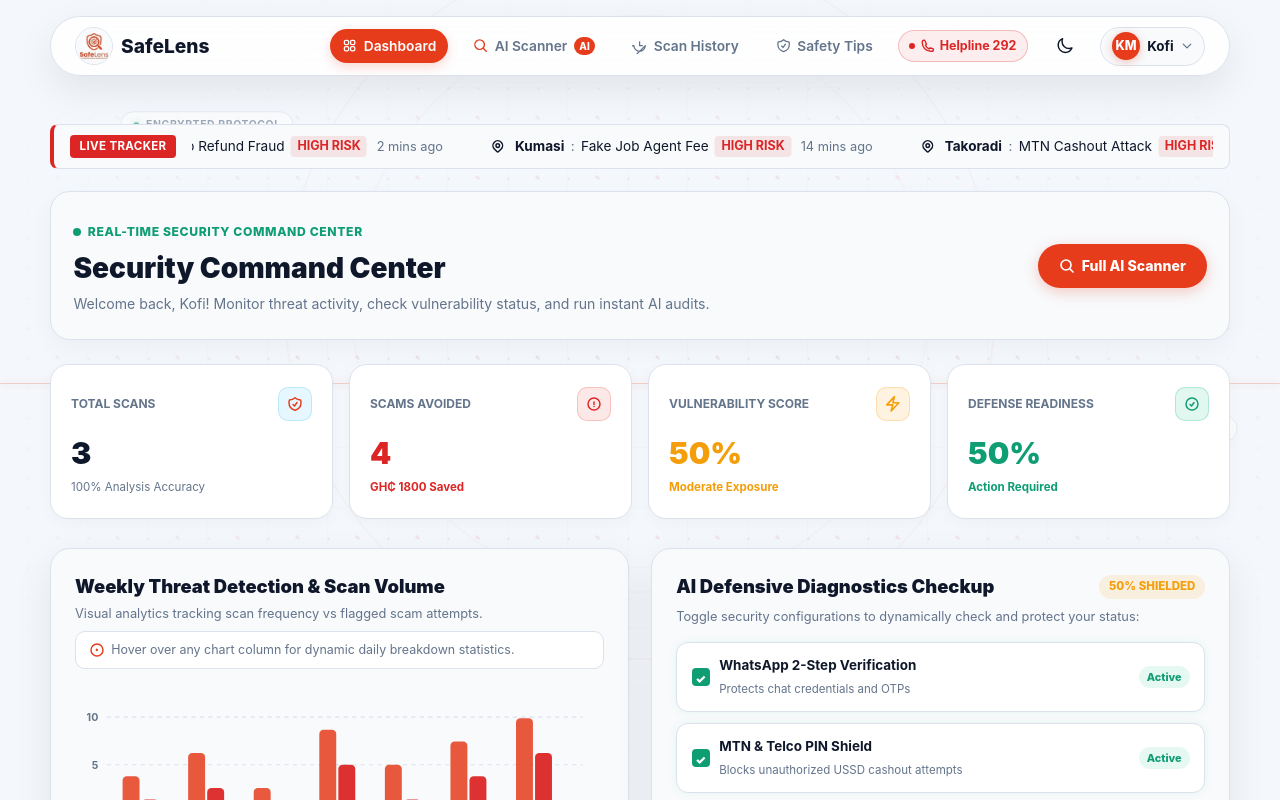
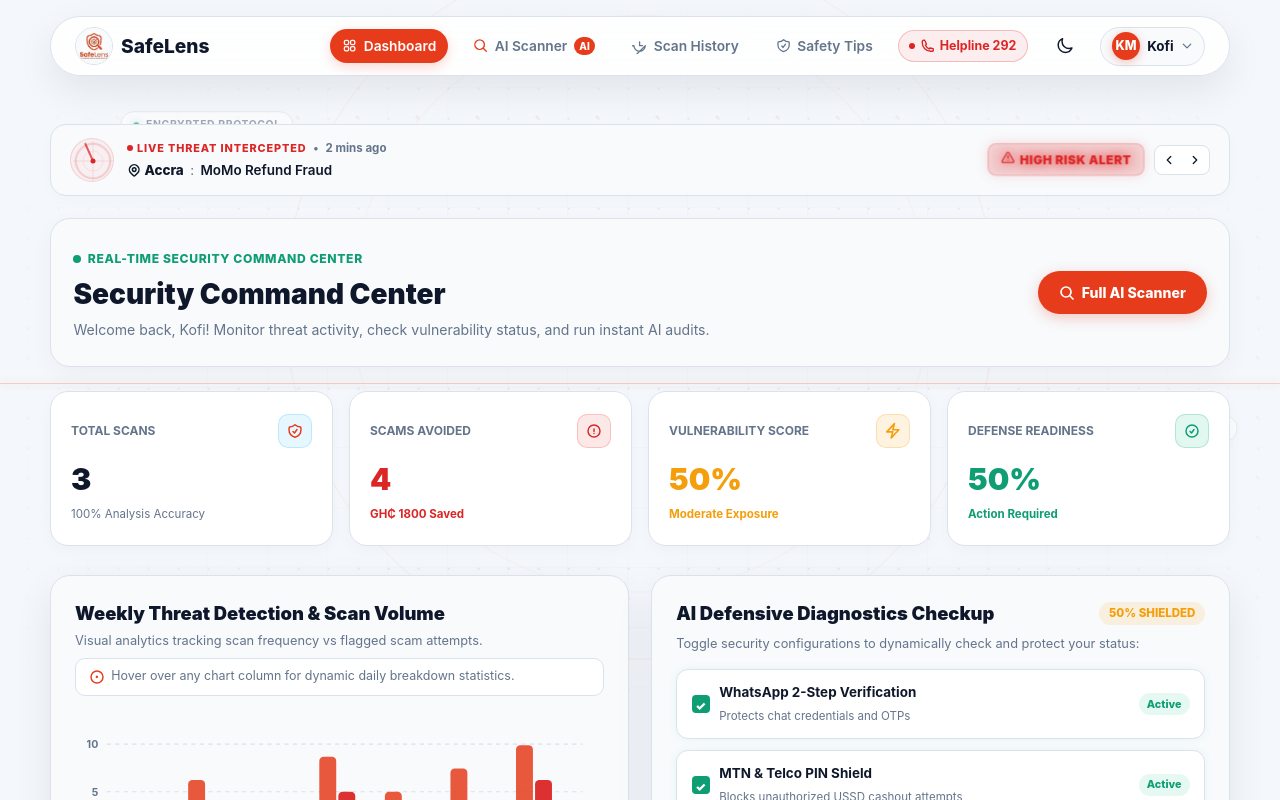
Before and after one commit to agudu50/SafeLens, a React (Vite) app in the folder client/: page /dashboard in a window 1280 px wide. Both pictures are taken after a click on the button "Quick Demo Login (Kofi Mensah)". Shown: the top 800 px of the page. Built offline with nearby package versions, Linux system fonts and the light colour scheme.

Commit message:
enhanced the dashboard page

```diff
--- a/client/src/pages/Dashboard.jsx
+++ b/client/src/pages/Dashboard.jsx
@@ -41,6 +41,7 @@ export default function Dashboard({ user }) {
   const [hoveredSlice, setHoveredSlice] = useState(null)
   const [hoveredBar, setHoveredBar] = useState(null)
   const [activeFilter, setActiveFilter] = useState('all') // 'all', 'link', 'screenshot', 'message', 'email'
+  const [currentTickerIdx, setCurrentTickerIdx] = useState(0)
 
   // Interactive Security Checklist state
   const [checklist, setChecklist] = useState([
@@ -55,6 +56,13 @@ export default function Dashboard({ user }) {
     if (historyData && historyData.length > 0) {
       setScanAuditTrail(historyData.slice(0, 8))
     }
+  }, [])
+
+  useEffect(() => {
+    const timer = setInterval(() => {
+      setCurrentTickerIdx((prev) => (prev + 1) % tickerReports.length)
+    }, 4500)
+    return () => clearInterval(timer)
   }, [])
 
   // Calculate dynamic security metrics
@@ -98,23 +106,136 @@ export default function Dashboard({ user }) {
   return (
     <PageContainer>
       <div className="dash-container">
-        {/* Live Scam Ticker Marquee */}
-        <div className="ticker-container animate-slide-up" style={{ marginBottom: '1.4rem' }}>
-          <span className="ticker-label">Live Tracker</span>
-          <div className="ticker-wrap">
-            <div className="ticker-content">
-              {tickerReports.map((report, idx) => (
-                <span className="ticker-item" key={`dash-ticker-${idx}`}>
+        {/* Keyframe Animations Injection for Live Threat Radar */}
+        <style>{`
+          @keyframes radarSweep {
+            0% { transform: rotate(0deg); }
+            100% { transform: rotate(360deg); }
+          }
+          @keyframes radarPulse {
+            0% { transform: scale(0.9); opacity: 0.2; }
+            50% { transform: scale(1.15); opacity: 0.65; }
+            100% { transform: scale(0.9); opacity: 0.2; }
+          }
+          @keyframes alertPulseGlow {
+            0%, 100% { transform: scale(1); filter: drop-shadow(0 0 1px var(--danger)); }
+            50% { transform: scale(1.05); filter: drop-shadow(0 0 6px var(--danger)); }
+          }
+          .radar-sweep-line {
+            transform-origin: 22px 22px;
+            animation: radarSweep 3s linear infinite;
+          }
+          .radar-pulse-ring {
+            transform-origin: 22px 22px;
+            animation: radarPulse 2s ease-in-out infinite;
+          }
+        `}</style>
+
+        {/* Live Threat Radar Sweep HUD Card */}
+        <div
+          className="animate-slide-up"
+          style={{
+            marginBottom: '1.4rem',
+            background: 'var(--surface-alt)',
+            border: '1px solid var(--border)',
+            borderRadius: '16px',
+            padding: '0.8rem 1.2rem',
+            display: 'flex',
+            alignItems: 'center',
+            justifyContent: 'space-between',
+            gap: '1rem',
+            flexWrap: 'wrap',
+            boxShadow: '0 4px 16px rgba(0,0,0,0.02)'
+          }}
+        >
+          {/* Left section: Animated Radar Sweep Graphic */}
+          <div style={{ display: 'flex', alignItems: 'center', gap: '0.8rem' }}>
+            <div style={{ position: 'relative', width: '44px', height: '44px', background: 'rgba(220, 38, 38, 0.05)', borderRadius: '50%', border: '1.5px solid rgba(220, 38, 38, 0.15)', display: 'grid', placeItems: 'center', overflow: 'hidden', flexShrink: 0 }}>
+              <svg width="44" height="44" viewBox="0 0 44 44" style={{ position: 'absolute', top: 0, left: 0 }}>
+                {/* Concentric rings */}
+                <circle cx="22" cy="22" r="18" fill="none" stroke="rgba(220, 38, 38, 0.1)" strokeWidth="1" />
+                <circle cx="22" cy="22" r="10" fill="none" stroke="rgba(220, 38, 38, 0.08)" strokeWidth="1" />
+                {/* Animated Pulsing Ring */}
+                <circle cx="22" cy="22" r="15" fill="none" stroke="rgba(220, 38, 38, 0.25)" strokeWidth="1.5" className="radar-pulse-ring" />
+                {/* Crosshairs */}
+                <line x1="22" y1="2" x2="22" y2="42" stroke="rgba(220, 38, 38, 0.1)" strokeWidth="1" />
+                <line x1="2" y1="22" x2="42" y2="22" stroke="rgba(220, 38, 38, 0.1)" strokeWidth="1" />
+                {/* Sweeper sweep line */}
+                <line x1="22" y1="22" x2="22" y2="3" stroke="var(--danger)" strokeWidth="1.5" strokeLinecap="round" className="radar-sweep-line" />
+                {/* Center target dot */}
+                <circle cx="22" cy="22" r="2.5" fill="var(--danger)" />
+              </svg>
+            </div>
+
+            {/* Active Threat Detail text with mount transitions keyed by index */}
+            <div key={currentTickerIdx} className="animate-fade-in" style={{ display: 'flex', flexDirection: 'column', gap: '0.2rem' }}>
+              <div style={{ display: 'inline-flex', alignItems: 'center', gap: '0.4rem' }}>
+                <span style={{ fontSize: '0.68rem', fontWeight: 850, color: 'var(--danger)', textTransform: 'uppercase', letterSpacing: '0.08em', display: 'inline-flex', alignItems: 'center', gap: '0.25rem' }}>
+                  <span style={{ width: '6px', height: '6px', borderRadius: '50%', background: 'var(--danger)', display: 'inline-block' }} className="live-pulse-dot" />
+                  Live Threat Intercepted
+                </span>
+                <span style={{ fontSize: '0.7rem', color: 'var(--muted)' }}>•</span>
+                <span style={{ fontSize: '0.72rem', color: 'var(--muted)', fontWeight: 650 }}>{tickerReports[currentTickerIdx].time}</span>
+              </div>
+              <div style={{ display: 'flex', alignItems: 'center', gap: '0.4rem', flexWrap: 'wrap' }}>
+                <span style={{ display: 'inline-flex', alignItems: 'center', fontSize: '0.84rem', color: 'var(--text)', fontWeight: 800 }}>
                   {locationIcon}
-                  <strong style={{ color: 'var(--text)' }}>{report.region}</strong>
-                  <span style={{ color: 'var(--muted)' }}>:</span>
-                  <span>{report.type}</span>
-                  <span style={{ color: report.risk === 'High' ? 'var(--danger)' : 'var(--warning)', fontWeight: 700, fontSize: '0.78rem', background: report.risk === 'High' ? 'rgba(220, 38, 38, 0.1)' : 'rgba(217, 119, 6, 0.1)', padding: '0.1rem 0.4rem', borderRadius: '4px', textTransform: 'uppercase', display: 'inline-block' }}>
-                    {report.risk} Risk
-                  </span>
-                  <span className="ticker-time">{report.time}</span>
+                  {tickerReports[currentTickerIdx].region}
                 </span>
-              ))}
+                <span style={{ color: 'var(--muted)', fontSize: '0.84rem' }}>:</span>
+                <span style={{ fontSize: '0.84rem', color: 'var(--text)', fontWeight: 600 }}>{tickerReports[currentTickerIdx].type}</span>
+              </div>
+            </div>
+          </div>
+
+          {/* Right section: Risk status & interactive navigations */}
+          <div style={{ display: 'flex', alignItems: 'center', gap: '0.8rem' }}>
+            <span
+              key={`badge-${currentTickerIdx}`}
+              className="animate-fade-in"
+              style={{
+                background: tickerReports[currentTickerIdx].risk === 'High' ? 'rgba(220, 38, 38, 0.12)' : 'rgba(245, 158, 11, 0.12)',
+                color: tickerReports[currentTickerIdx].risk === 'High' ? 'var(--danger)' : 'var(--warning)',
+                border: `1.5px solid ${tickerReports[currentTickerIdx].risk === 'High' ? 'rgba(220, 38, 38, 0.22)' : 'rgba(245, 158, 11, 0.22)'}`,
+                padding: '0.35rem 0.75rem',
+                borderRadius: '8px',
+                fontSize: '0.72rem',
+                fontWeight: 900,
+                letterSpacing: '0.04em',
+                textTransform: 'uppercase',
+                display: 'inline-block',
+                whiteSpace: 'nowrap',
+                animation: 'alertPulseGlow 2s infinite ease-in-out'
+              }}
+            >
+              <svg width="13" height="13" viewBox="0 0 24 24" fill="none" xmlns="http://www.w3.org/2000/svg" style={{ flexShrink: 0, marginRight: '0.3rem' }}>
+                <path d="M10.29 3.86L1.82 18a2 2 0 001.71 3h16.94a2 2 0 001.71-3L13.71 3.86a2 2 0 00-3.42 0z" stroke="currentColor" strokeWidth="2" strokeLinecap="round" strokeLinejoin="round" fill="rgba(220,38,38,0.15)"/>
+                <line x1="12" y1="9" x2="12" y2="13" stroke="currentColor" strokeWidth="2" strokeLinecap="round"/>
+                <circle cx="12" cy="17" r="1" fill="currentColor"/>
+              </svg>
+              {tickerReports[currentTickerIdx].risk} RISK ALERT
+            </span>
+
+            {/* Pagination manual switches */}
+            <div style={{ display: 'flex', background: 'var(--surface)', border: '1px solid var(--border)', borderRadius: '8px', padding: '1px' }}>
+              <button
+                onClick={() => setCurrentTickerIdx(prev => (prev - 1 + tickerReports.length) % tickerReports.length)}
+                style={{ border: 'none', background: 'transparent', color: 'var(--text)', width: '26px', height: '26px', display: 'grid', placeItems: 'center', cursor: 'pointer', borderRadius: '6px', transition: 'all 0.15s ease' }}
+                title="Previous Intercept"
+              >
+                <svg width="14" height="14" viewBox="0 0 24 24" fill="none" xmlns="http://www.w3.org/2000/svg">
+                  <polyline points="15 18 9 12 15 6" stroke="currentColor" strokeWidth="2.2" strokeLinecap="round" strokeLinejoin="round"/>
+                </svg>
+              </button>
+              <button
+                onClick={() => setCurrentTickerIdx(prev => (prev + 1) % tickerReports.length)}
+                style={{ border: 'none', background: 'transparent', color: 'var(--text)', width: '26px', height: '26px', display: 'grid', placeItems: 'center', cursor: 'pointer', borderRadius: '6px', transition: 'all 0.15s ease' }}
+                title="Next Intercept"
+              >
+                <svg width="14" height="14" viewBox="0 0 24 24" fill="none" xmlns="http://www.w3.org/2000/svg">
+                  <polyline points="9 18 15 12 9 6" stroke="currentColor" strokeWidth="2.2" strokeLinecap="round" strokeLinejoin="round"/>
+                </svg>
+              </button>
             </div>
           </div>
         </div>
```
